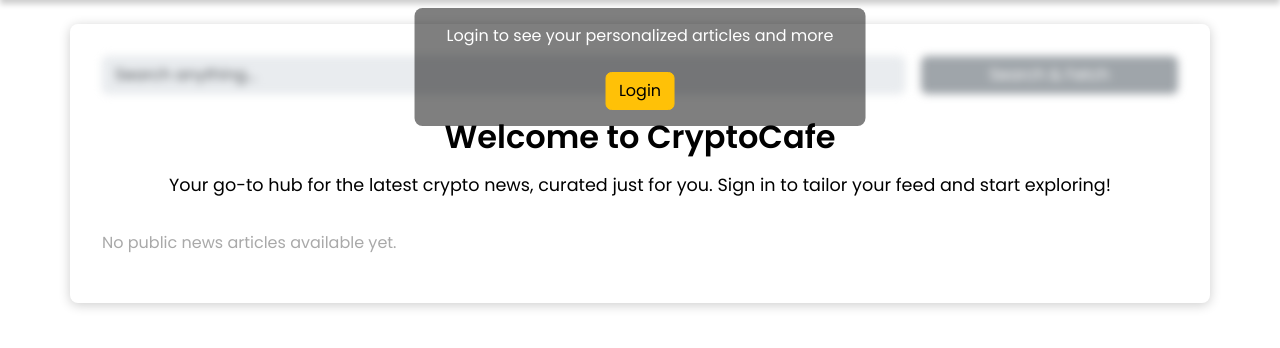
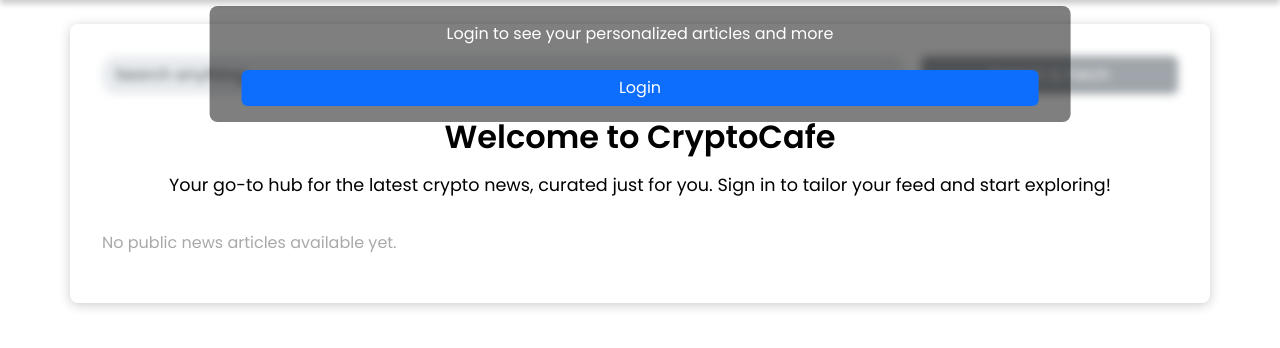
Before and after one commit to Arushanqnet/cryptocafe, a Python web app: template cryptoCafe/src/cryptocafe/templates/index.html in a window 1280 px wide. Shown: the part 56-404 px from the top of the page. Run offline with Jinja, Linux system fonts and the light colour scheme; the template is opened without the code that fills it, so the values that code supplies are empty; grey boxes labelled with a size stand in for pictures from a placeholder-image service; some libraries are stand-ins or nearby versions.

Commit message:
add some ui feature

```diff
--- a/cryptoCafe/src/cryptocafe/templates/index.html
+++ b/cryptoCafe/src/cryptocafe/templates/index.html
@@ -73,6 +73,7 @@
       .form-control, .form-select {
         background: rgba(255, 255, 255, 0.1);
         color: #fff;
+        border-radius: 15px;
       }
       .form-control:focus, .form-select:focus {
         border-color: #00CBFF;
@@ -161,7 +162,7 @@
       }
       .login-overlay-text {
         position: absolute;
-        top: 50%;
+        top: 45%;
         left: 50%;
         transform: translate(-50%, -50%);
         background: rgba(0,0,0,0.5);
@@ -169,6 +170,7 @@
         padding: 1rem 2rem;
         border-radius: 8px;
         text-align: center;
+        width: 80%;
       }
       .login-overlay-text a.btn {
         margin-top: 0.5rem;
@@ -244,7 +246,7 @@
             </div>
             <div class="col-md-3">
               <button class="btn btn-primary w-100">
-                Search &amp; Fetch
+                Search
               </button>
             </div>
           </form>
@@ -285,7 +287,7 @@
           <!-- Overlay text & login button -->
           <div class="login-overlay-text">
             <p>Login to see your personalized articles and more</p>
-            <a href="/login" class="btn btn-warning">Login</a>
+            <a href="/login" class="btn btn-primary w-100">Login</a>
           </div>
         {% endif %}
       </div>
@@ -408,7 +410,7 @@
         <!-- Replace with your own icon/logo -->
         <img
           class="overlay-logo"
-          src="https://via.placeholder.com/100x100.png?text=Logo"
+          src="https://cdn-icons-png.flaticon.com/512/4618/4618577.png"
           alt="Loading Logo"
         >
         <div class="mb-3">Loading, please wait...</div>
--- a/cryptoCafe/src/cryptocafe/templates/onboarding.html
+++ b/cryptoCafe/src/cryptocafe/templates/onboarding.html
@@ -349,7 +349,7 @@
         <!-- Replace with your own icon/logo if desired -->
         <img
           class="overlay-logo"
-          src="../logo/spinner.png" alt="Loading Spinner" />
+          src="https://cdn-icons-png.flaticon.com/512/4618/4618577.png" alt="Loading Spinner" />
           alt="Loading Logo"
         >
         <div class="mb-3">Loading, please wait...</div>
```
